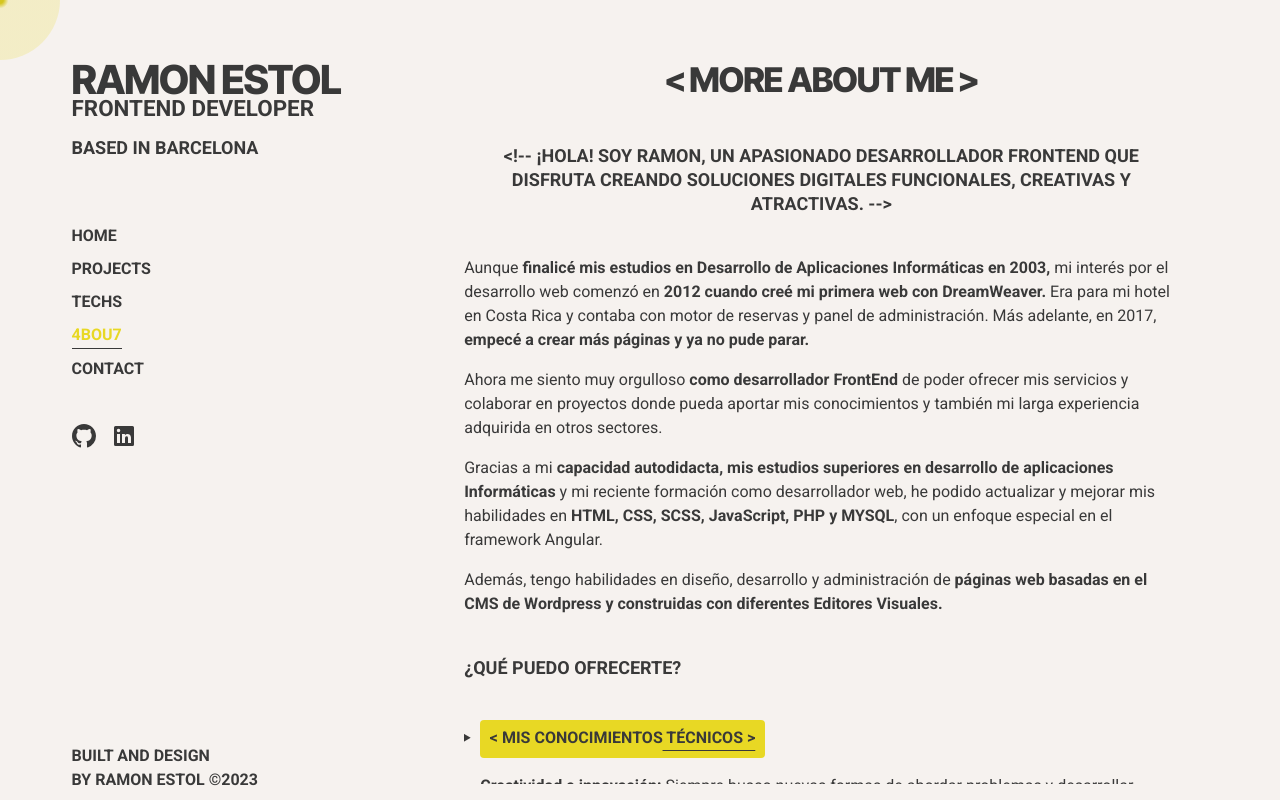
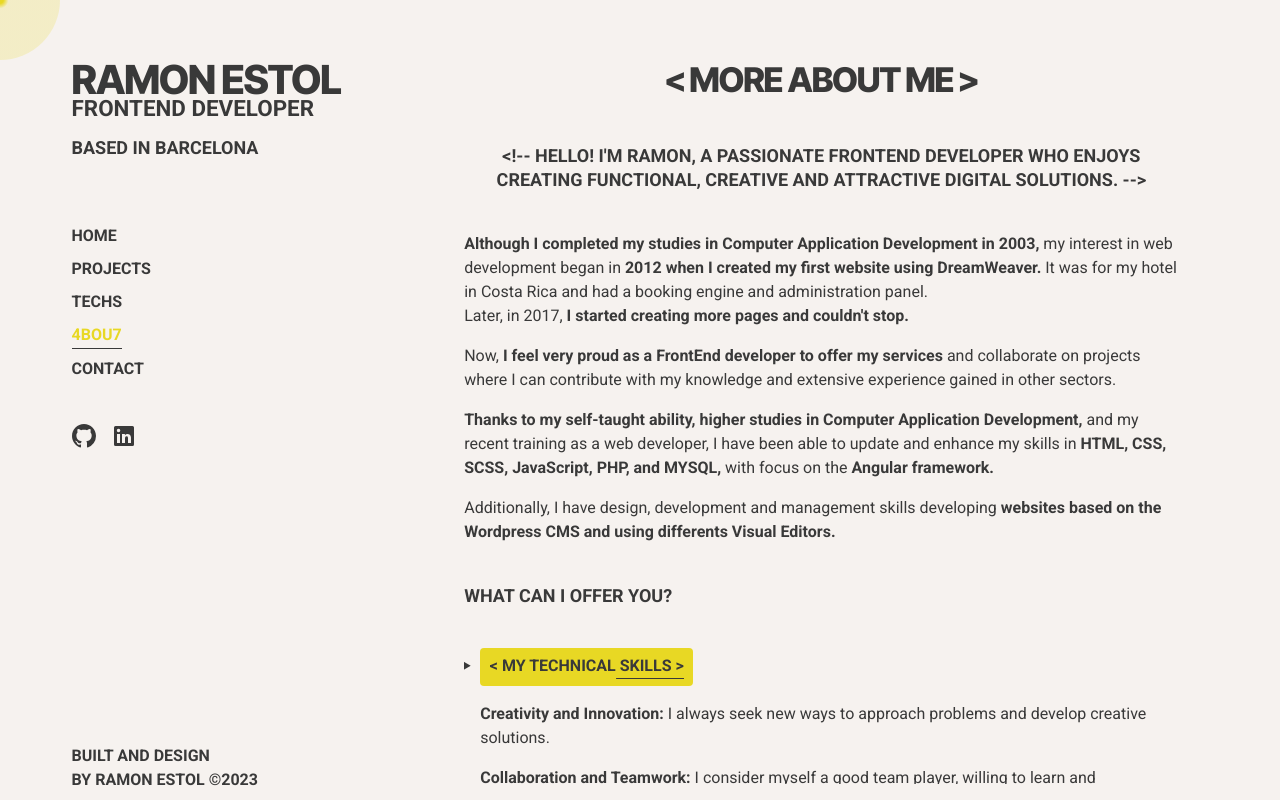
Before and after one commit to REstolDev/myportofolio, an Angular app: page /about in a window 1280 px wide. Built offline with nearby package versions, Linux system fonts and the light colour scheme.

Commit message:
about translation

```diff
--- a/src/app/app.component.scss
+++ b/src/app/app.component.scss
@@ -8,7 +8,7 @@
 .pointer{
     width: 120px;
     height:120px;
-    background: radial-gradient(circle, rgba(213, 198, 32) 4%, rgba(232, 216, 36, 0.2) 10%);
+    background: radial-gradient(circle, #e8d824 4%, rgba(232, 216, 36, 0.2) 10%);
     position: absolute;
     border-radius: 50%;
     transform: translate(-50%,-50%);
--- a/src/app/components/main/about/about.component.html
+++ b/src/app/components/main/about/about.component.html
@@ -1,4 +1,4 @@
-<section class="about">
+<!-- <section class="about">
   <h2 class="about__h2 fade-in">MORE ABOUT ME</h2>
   <h3 class="about__h3 uppercase">
     &lt;!-- ¡Hola! Soy Ramon, un apasionado desarrollador FrontEnd que disfruta creando soluciones
@@ -48,4 +48,51 @@
   <h3 class="about__h3 bgYellow">
     Si buscas un colaborador comprometido con una mentalidad creativa y orientada a resultados, no dudes en <br><a routerLink="/contact" class="about__a--contact slide-in-left"></a>
   </h3>
+</section> -->
+<section class="about">
+  <h2 class="about__h2 fade-in">MORE ABOUT ME</h2>
+  <h3 class="about__h3 uppercase">
+    &lt;!-- Hello! I'm Ramon, a passionate FrontEnd developer who enjoys creating functional, creative and attractive digital solutions. --&gt;
+  </h3>
+  <p class="about__p">
+    <strong>Although I completed my studies in Computer Application Development in 2003,</strong> my interest in web development began in <strong>2012 when I created my first website using DreamWeaver.</strong> It was for my hotel in Costa Rica and had a booking engine and administration panel.<br>Later, in 2017, <strong>I started creating more pages and couldn't stop.</strong>
+  </p>
+  <p class="about__p">
+    Now, <strong>I feel very proud as a FrontEnd developer to offer my services</strong> and collaborate on projects where I can contribute with my knowledge and extensive experience gained in other sectors.
+  </p>
+  <p class="about__p">
+    <strong>Thanks to my self-taught ability, higher studies in Computer Application Development,</strong> and my recent training as a web developer, I have been able to update and enhance my skills in <strong>HTML, CSS, SCSS, JavaScript, PHP, and MYSQL,</strong> with focus on the <strong>Angular framework.</strong>
+  </p>
+  <p class="about__p">
+    Additionally, I have design, development and management skills developing <strong>websites based on the Wordpress CMS and using differents Visual Editors.</strong>
+  </p>
+  <h3 class="about__h3 left">What Can I Offer You?</h3>
+  <ul class="about__ul">
+    <li class="about__li slide-in-right">
+      <a routerLink="/techs" class="about__a"></a>
+    </li>
+    <li class="about__li">
+      <span class="about__span">Creativity and Innovation: </span>
+      I always seek new ways to approach problems and develop creative solutions.
+    </li>
+    <li class="about__li">
+      <span class="about__span">Collaboration and Teamwork: </span>
+      I consider myself a good team player, willing to learn and contribute fresh ideas.
+    </li>
+    <li class="about__li">
+      <span class="about__span">Commitment to Continuous Improvement: </span>
+      I am committed to continuing learning and improving my technical skills. I enjoy receiving constructive feedback and seeking opportunities to grow professionally.
+    </li>
+    <li class="about__li">
+      <span class="about__span">Adaptability and Flexibility: </span>
+      As a freelancer, I understand the importance of adapting the needs and goals for each project.
+    </li>
+    <li class="about__li">
+      <span class="about__span">Acquired Skills: </span>
+      My previous professional experience provided me with valuable skills, such as problem-solving, which I now apply in the exciting field of web development. I have extensive experience in organization, management, and teamwork.
+    </li>
+  </ul>
+  <h3 class="about__h3 bgYellow">
+    If you are looking for a collaborator committed to a creative and results-oriented mindset, feel free to <br><a routerLink="/contact" class="about__a--contact slide-in-left"></a>
+  </h3>
 </section>
--- a/src/app/components/main/about/about.component.scss
+++ b/src/app/components/main/about/about.component.scss
@@ -57,10 +57,10 @@
     }
 
     &__a{
-        @include btn("< MIS CONOCIMIENTOS TÉCNICOS >","< M1S C0N0C1M13N70S 73CN1C0S >");
+        @include btn("< MY TECHNICAL SKILLS >","< MY 73CN1C4L SK1LLS >");
 
         &--contact{
-            @include btn("< CONTACTARME >","< C0N74C74RM3 >");
+            @include btn("< CONTACT ME >","< C0N74C7 M3 >");
             margin: 1rem;
         }
 
```
